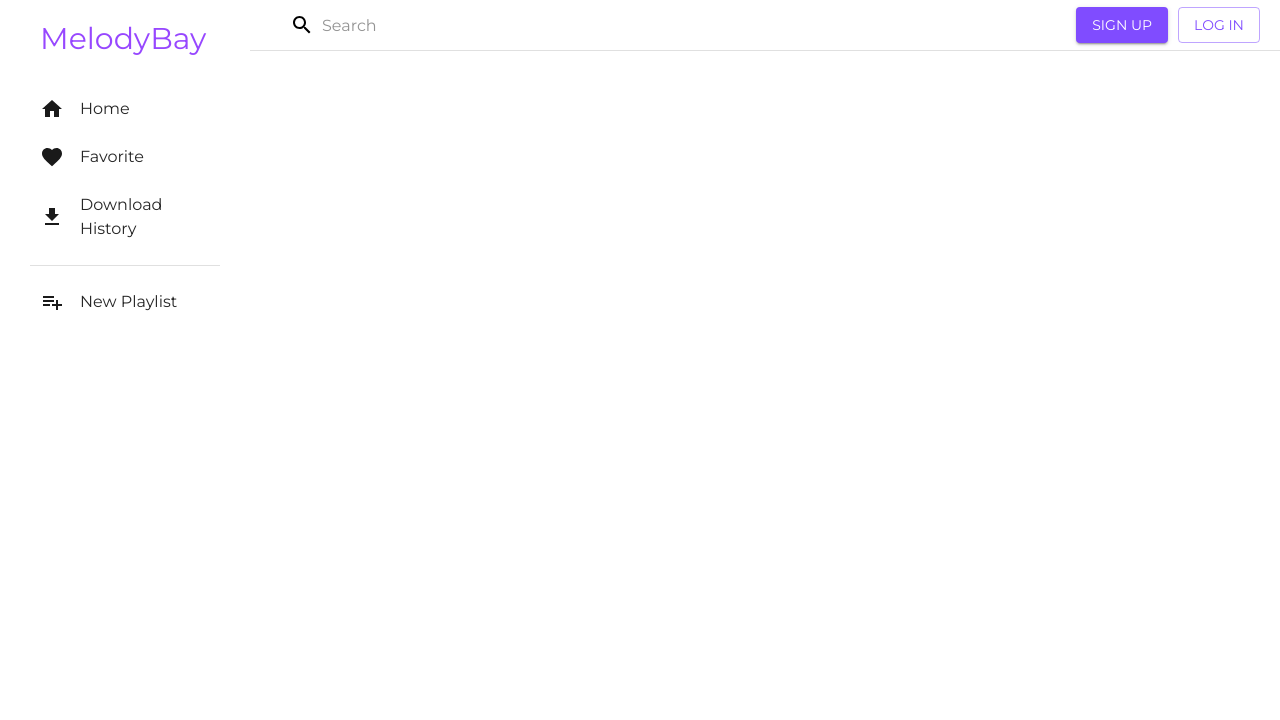
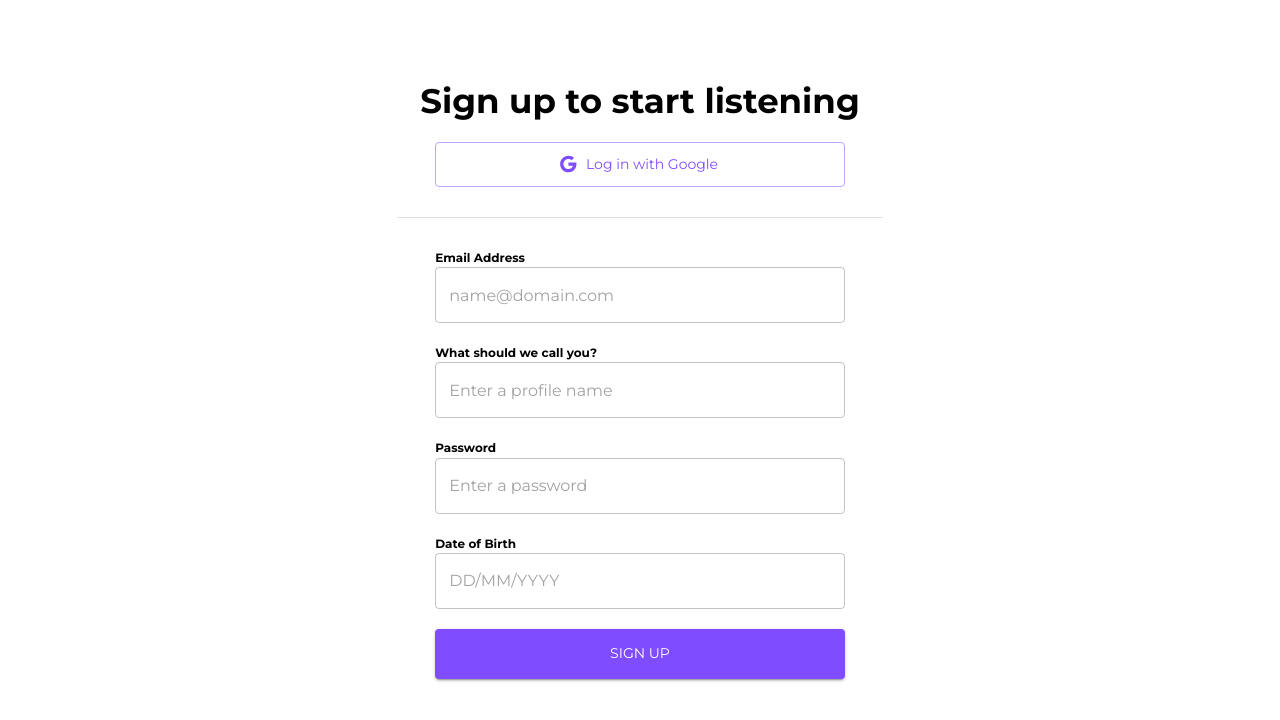
Before and after one commit to Music-Web-Micro-service/music-web-frontend, a React (Create React App) app: page /signup in a window 1280 px wide. Shown: the top 720 px of the page. Built offline with nearby package versions, Linux system fonts and the light colour scheme.

Commit message:
sign up page

```diff
--- a/src/App.tsx
+++ b/src/App.tsx
@@ -1,5 +1,5 @@
 import React, {useState} from "react";
-import {BrowserRouter as Router, Route, Routes} from "react-router-dom";
+import {BrowserRouter as Router, Route, Routes, BrowserRouter} from "react-router-dom";
 import Nav from "./Nav";
 import Favorite from "./pages/Favorite";
 import DownloadHistory from "./pages/DownloadHistory";
@@ -10,27 +10,25 @@ import theme from "./themes/theme";
 import HomeTabs from "./pages/home-page/tabs";
 import {Box} from "@mui/material";
 import {HomeSection} from "./pages/home-section";
+import SignUpPage from "./pages/signup-page";
+import HomePage from "./pages/home-page";
 
 const App: React.FC = () => {
   // handleResize = () => {};
   return (
     <ThemeProvider theme={theme}>
-      <Router>
-        <Box className="app-container" display={"flex"} flexDirection={"row"} width={1}>
-          <Nav />
-          <Box display={"flex"} flexDirection={"column"} sx={{width: window.innerWidth - 250}}>
-            <HomeTabs></HomeTabs>
-            <Box className="main-content">
-              <Routes>
-                <Route path="/" element={<HomeSection />} />
-                <Route path="/favorite" element={<Favorite />} />
-                <Route path="/download-history" element={<DownloadHistory />} />
-                <Route path="/new-playlist" element={<NewPlaylist />} />
-              </Routes>
-            </Box>
-          </Box>
-        </Box>
-      </Router>
+      <BrowserRouter>
+        <Routes>
+          <Route path="/signup" element={<SignUpPage />} />
+          <Route path="/" element={<HomePage />} >
+            <Route path="/" index element={<HomeSection />} />
+            <Route path="/favorite" element={<Favorite />} />
+            <Route path="/download-history" element={<DownloadHistory />} />
+            <Route path="/new-playlist" element={<NewPlaylist />} />
+          </Route>
+        </Routes>
+
+      </BrowserRouter>
     </ThemeProvider>
   );
 };
--- /dev/null
+++ b/src/pages/home-page/index.tsx
@@ -0,0 +1,24 @@
+import { Box } from "@mui/material";
+import React from "react";
+import HomeTabs from "./tabs";
+import { Outlet, Route, Routes } from "react-router-dom";
+import Nav from "../../Nav";
+import { HomeSection } from "../home-section";
+import DownloadHistory from "../DownloadHistory";
+import Favorite from "../Favorite";
+import NewPlaylist from "../NewPlaylist";
+
+export default function HomePage() {
+  return (
+    <Box className="app-container" display={"flex"} flexDirection={"row"} width={1}>
+      <Nav />
+      <Box display={"flex"} flexDirection={"column"} sx={{width: window.innerWidth - 250}}>
+        <HomeTabs></HomeTabs>
+        <Box className="main-content">
+          {/* Outlet makes render route */}
+          <Outlet />
+        </Box>
+      </Box>
+    </Box>
+  );
+}
--- a/src/pages/home-page/tabs/index.tsx
+++ b/src/pages/home-page/tabs/index.tsx
@@ -18,6 +18,7 @@ import {
 import SearchBar from "./search-bar";
 import {Email, EmailOutlined, Google, Lock, Visibility, VisibilityOff} from "@mui/icons-material";
 import VerificationCodeInput from "../VerificationCodeInput";
+import { Navigate, useNavigate } from "react-router-dom";
 
 const loginModalStyle: React.CSSProperties = {
   top: "20%",
@@ -46,6 +47,7 @@ export default function HomeTabs() {
   const [showPassword, setShowPassword] = React.useState(false);
   const [isForgetPassword, setIsForgetPassword] = useState(false);
   const [isCodeSent, setIsCodeSent] = useState(false);
+  const navigate = useNavigate();
   const handleCodeSent = () => {
     setIsCodeSent(!isCodeSent);
   };
@@ -69,6 +71,10 @@ export default function HomeTabs() {
   const handleLogin = () => {
     console.log("login");
   };
+
+  const handleSignup = () => {
+    navigate("/signup");
+  };
   return (
     <Box sx={{width: "100%", height: "50px"}}>
       <Box
@@ -84,9 +90,8 @@ export default function HomeTabs() {
       >
         <SearchBar />
         <Box>
-          <Button variant="contained" sx={{marginRight: "10px"}}>
-            Sign up
-          </Button>
+          <Button onClick={handleSignup} variant="contained" sx={{marginRight: "20px"}}>Sign Up</Button>
+
           <Button onClick={handleModalOpen} variant="outlined" sx={{marginRight: "20px"}}>
             Log in
           </Button>
--- a/src/pages/home-section/index.tsx
+++ b/src/pages/home-section/index.tsx
@@ -1,8 +1,6 @@
 import {Box, Typography} from "@mui/material";
 import React from "react";
-import {Waveform} from "../../components/Waveform";
-import TrackTable, {Track} from "../../components/TrackTable";
-import {TrackProvider} from "../../hook/TrackContext";
+import { Track } from "../../components/TrackTable";
 
 let mokedata = () => {
   let list = [];
--- /dev/null
+++ b/src/pages/signup-page/index.tsx
@@ -0,0 +1,106 @@
+import { Google } from "@mui/icons-material";
+import { Box, Button, Divider, TextField, Typography } from "@mui/material";
+import React from "react";
+
+
+interface SignUpTextFieldProps {
+  label: string;
+  placeholder: string;
+}
+
+let SignUpTextFieldStyle: React.CSSProperties = {
+  width: "80%",
+  marginBottom: "20px",
+
+};
+
+
+function SignUpTextField(props: SignUpTextFieldProps){
+  return (
+    <Box sx={{ SignUpTextFieldStyle }}>
+      <Typography variant="h6" fontSize={"12px"} fontWeight={700}>{ props.label}</Typography>
+      <TextField fullWidth placeholder={ props.placeholder}></TextField>
+    </Box>
+  );
+};
+
+export default function SignUpPage() {
+  const [email, setEmail] = React.useState("");
+  const [valid, setValid] = React.useState(true);
+  const emailTypingHandleer = (event: React.ChangeEvent<HTMLInputElement>) => {
+    console.log(event.target.value);
+    setEmail(event.target.value);
+    if (!validateEmail(event.target.value)) {
+      setValid(false);
+    } else {
+      setValid(true);
+    }
+  };
+
+  // const [password, setPassword] = React.useState("");
+  //password validation check shouldn't be frontend
+
+  const validateEmail = (email: string) => {
+    const regex = /\S+@\S+\.\S+/;
+    return regex.test(email);
+  };
+
+
+  return (
+    <Box className="signup-container" sx={{width:1, height:1}}>
+      <Box className="signup-content" sx={{ width: 1, height: 1, display: "flex", justifyContent: "center" }}>
+        <Box sx={{width:"40%", marginTop:"50px", padding:"30px", display:"flex", flexDirection:"column"}}>
+          <Typography variant="h4" className="signup-title" fontWeight={700} marginBottom={"20px"} textAlign={"center"}>
+          Sign up to start listening
+          </Typography>
+
+          <Button
+            startIcon={<Google />}
+            variant="outlined"
+            sx={{height: "45px", textTransform: "none", width: "80%", alignSelf: "center"}}
+          >
+            {" "}
+                  Log in with Google
+          </Button>
+          <Divider
+            sx={{
+              width: "95%",
+              alignSelf: "center",
+              marginBottom: "30px",
+              marginTop: "30px",
+            }}
+          />
+          <form style={{ display: "flex", flexDirection: "column", alignItems: "center" }}>
+            <Box sx={SignUpTextFieldStyle}>
+              <Typography variant="h6" fontSize={"12px"} fontWeight={700}>Email Address</Typography>
+              {valid ? <TextField onChange={emailTypingHandleer} fullWidth placeholder="name@domain.com"></TextField> : <TextField onChange={emailTypingHandleer} fullWidth placeholder="name@domain.com" helperText={"This email is invalid. Make sure it's written like example@email.com"} error></TextField>}
+            </Box>
+            <Box sx={SignUpTextFieldStyle}>
+              <Typography variant="h6" fontSize={"12px"} fontWeight={700}>What should we call you?</Typography>
+              <TextField fullWidth placeholder="Enter a profile name"></TextField>
+            </Box>
+
+            <Box sx={SignUpTextFieldStyle}>
+              <Typography variant="h6" fontSize={"12px"} fontWeight={700}>Password</Typography>
+              <TextField fullWidth placeholder="Enter a password"></TextField>
+            </Box>
+
+            <Box sx={SignUpTextFieldStyle}>
+              <Typography variant="h6" fontSize={"12px"} fontWeight={700}>Date of Birth</Typography>
+              <TextField fullWidth placeholder="DD/MM/YYYY"></TextField>
+
+            </Box>
+
+            <Button variant="contained" sx={{width:"80%", height:"50px"}}>Sign Up</Button>
+          </form>
+
+
+
+        </Box>
+
+
+      </Box>
+
+    </Box>
+  );
+}
```
